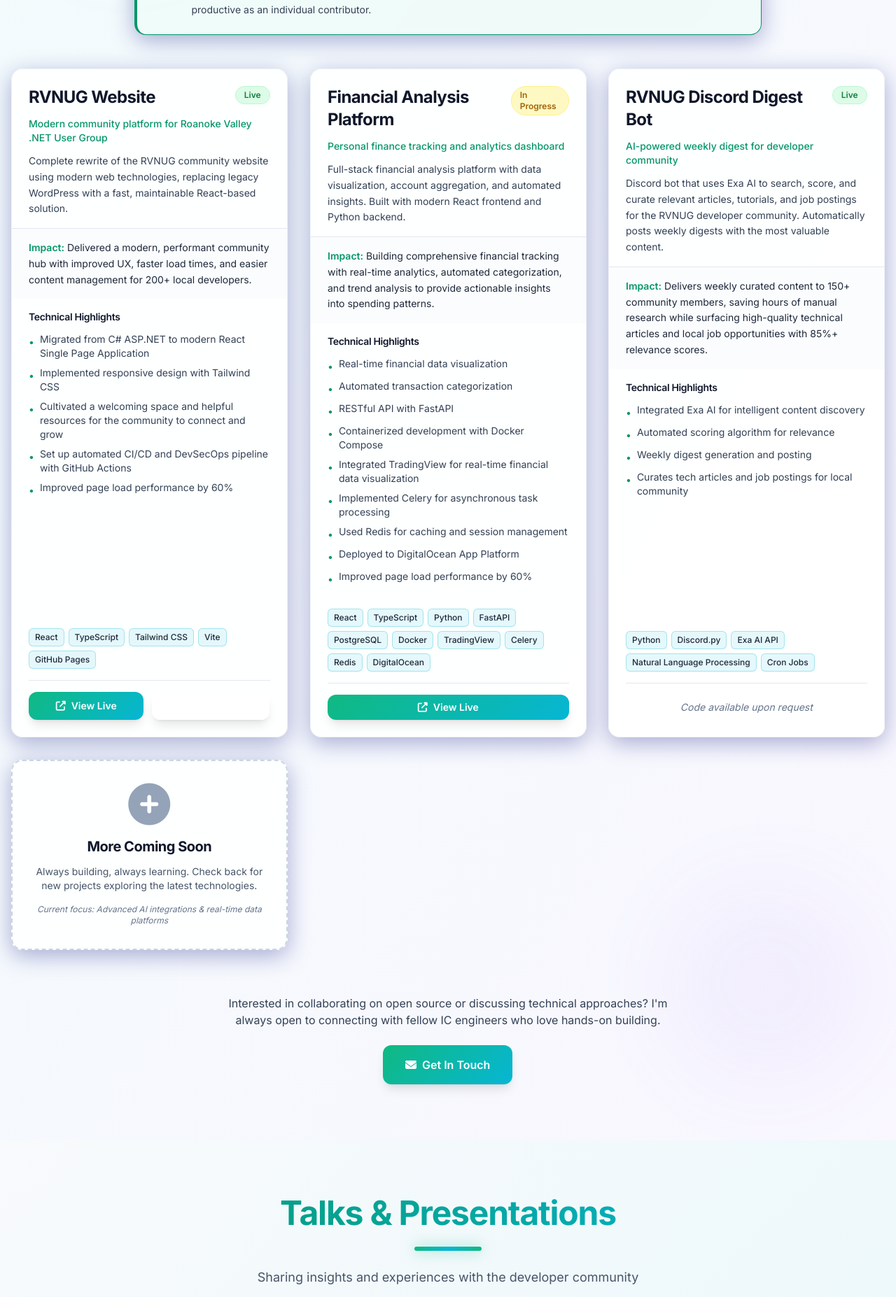
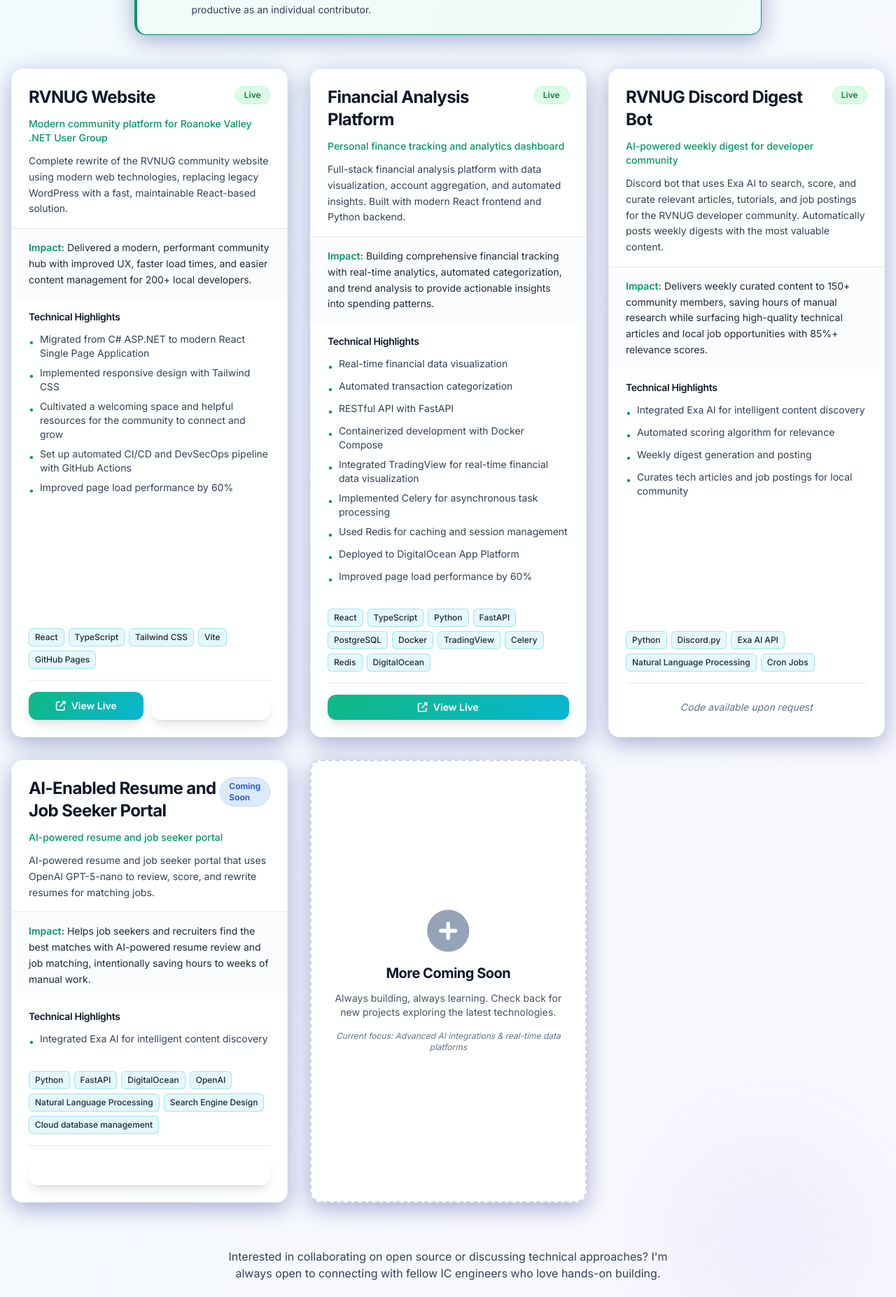
Before and after one commit to SHoar/portfolio, a React (Vite) app: page / in a window 1280 px wide. Shown: the part 4879-6733 px from the top of the page at 70% size. Built offline with nearby package versions, Linux system fonts and the light colour scheme.

Commit message:
Update sideProjects.ts to change project status and add new AI-Enabled Resume and Job Seeker Portal

```diff
--- a/src/data/sideProjects.ts
+++ b/src/data/sideProjects.ts
@@ -34,7 +34,7 @@ const sideProjects: SideProject[] = [
   {
     id: 2,
     title: "Financial Analysis Platform",
-    status: "In Progress",
+    status: "Live",
     tagline: "Personal finance tracking and analytics dashboard",
     description: "Full-stack financial analysis platform with data visualization, account aggregation, and automated insights. Built with modern React frontend and Python backend.",
     technologies: ["React", "TypeScript", "Python", "FastAPI", "PostgreSQL", "Docker", "TradingView", "Celery", "Redis", "DigitalOcean"],
@@ -69,6 +69,20 @@ const sideProjects: SideProject[] = [
       "Weekly digest generation and posting",
       "Curates tech articles and job postings for local community"
     ]
+  },
+  {
+    id: 4,
+    title: "AI-Enabled Resume and Job Seeker Portal",
+    status: "Coming Soon",
+    tagline: "AI-powered resume and job seeker portal",
+    description: "AI-powered resume and job seeker portal that uses OpenAI GPT-5-nano to review, score, and rewrite resumes for matching jobs.",
+    technologies: ["Python", "FastAPI", "DigitalOcean", "OpenAI", "Natural Language Processing", "Search Engine Design", "Cloud database management"],
+    impact: "Helps job seekers and recruiters find the best matches with AI-powered resume review and job matching, intentionally saving hours to weeks of manual work.",
+    liveUrl: undefined, // Resume and job seeker portal, no public URL
+    githubUrl: "private", // Update if you make it public
+    highlights: [
+      "Integrated Exa AI for intelligent content discovery"
+    ]
   }
 ];
 
```
